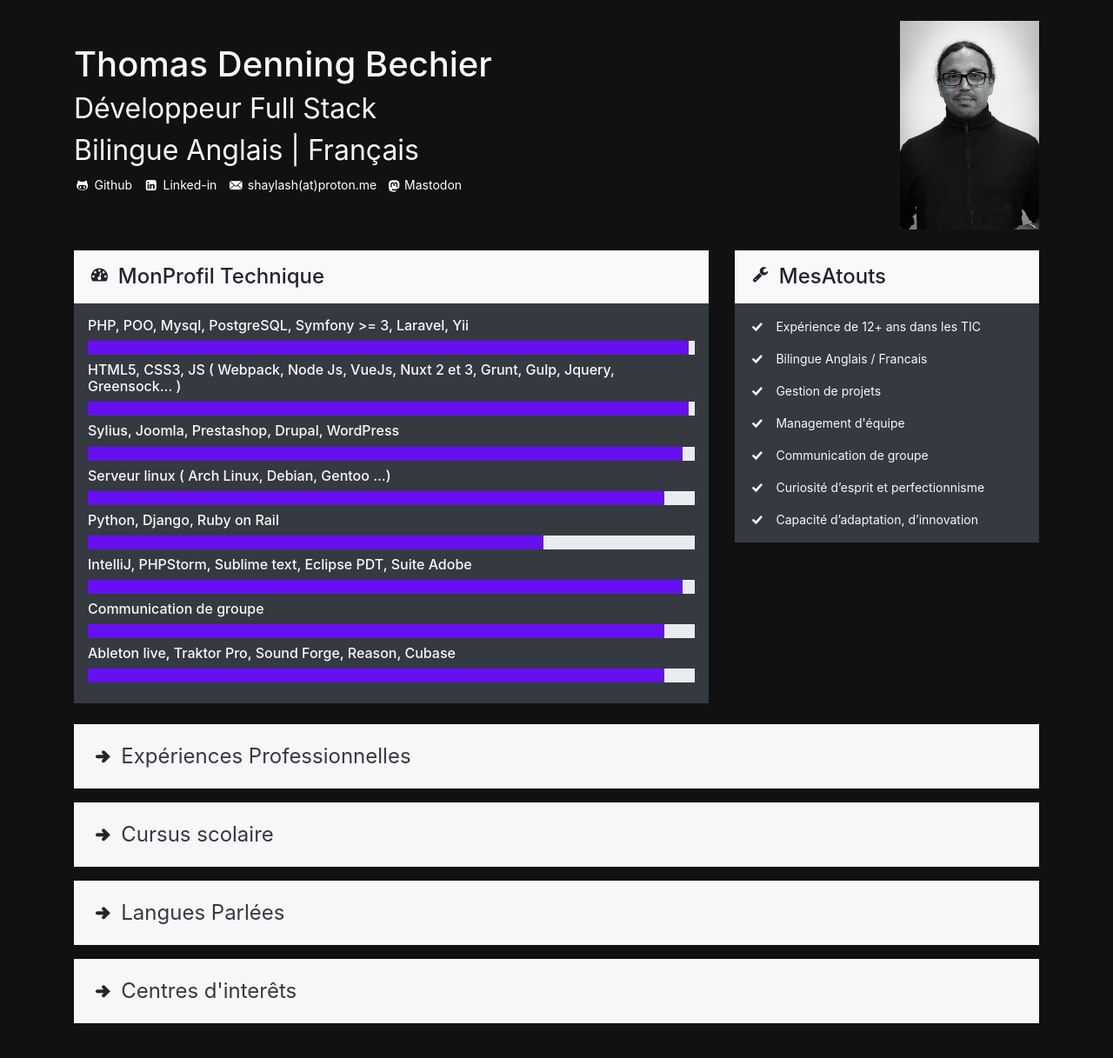
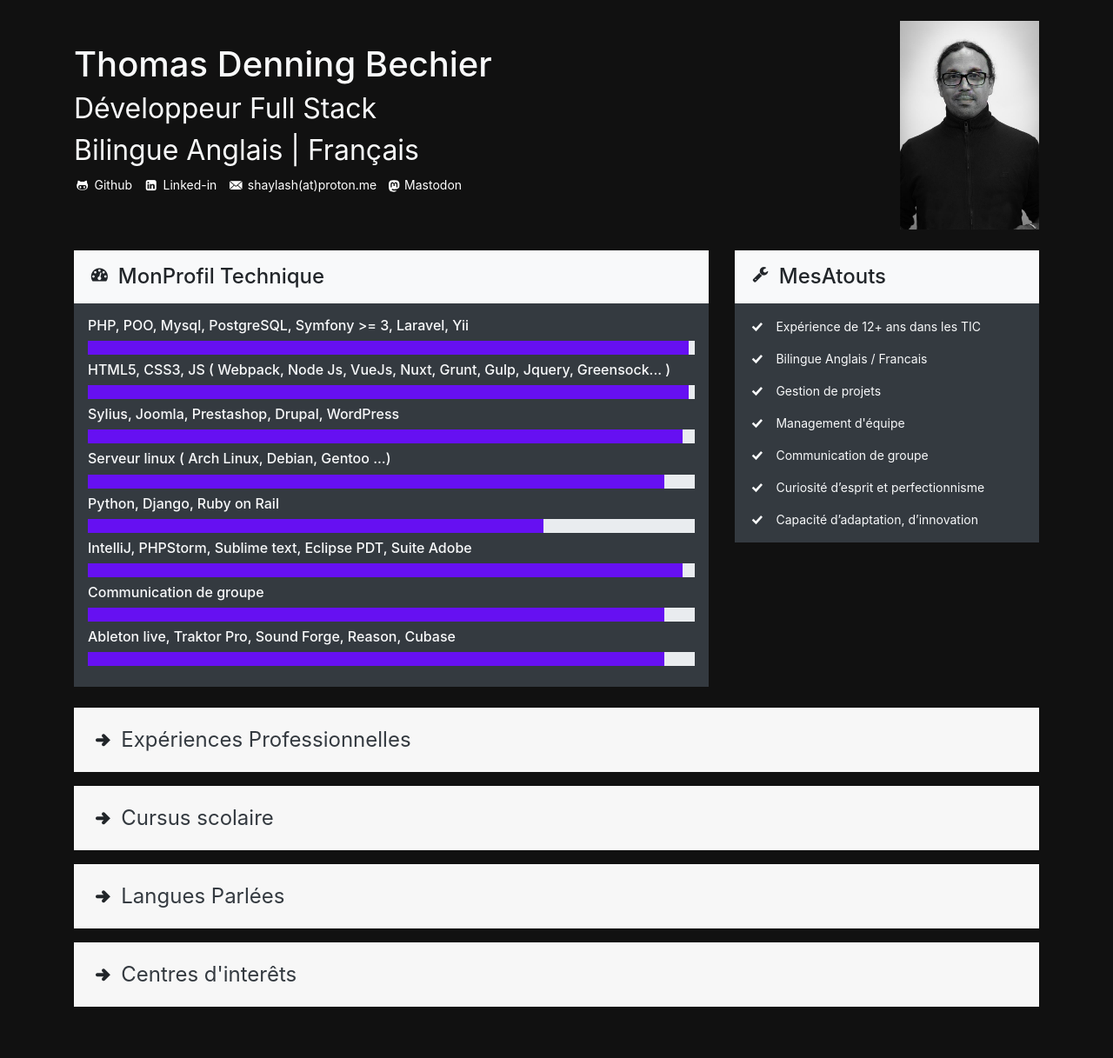
Before and after one commit to shaylash/shaylash.github.io, a Jekyll site: the page built from index.md, in a window 1280 px wide. Shown: the whole page at 87% size. Built offline with Jekyll 4.4.1, drawn with Linux system fonts in a browser that asks for light colours.

```diff
--- a/_layouts/home.html
+++ b/_layouts/home.html
@@ -66,7 +66,7 @@
 				</div>
 				<h6 class="text-light">
 					<span class="glyphicon glyphicon-thumbs-up"></span>
-					HTML5, CSS3, JS ( Webpack, Node Js, VueJs, Nuxt 2 et 3, Grunt, Gulp, Jquery, Greensock... )
+					HTML5, CSS3, JS ( Webpack, Node Js, VueJs, Nuxt, Grunt, Gulp, Jquery, Greensock... )
 				</h6>
 				<div class="progress mb-2">
 					<div class="progress-bar bg-info" role="progressbar" aria-valuenow="99" aria-valuemin="0" aria-valuemax="100">
```
